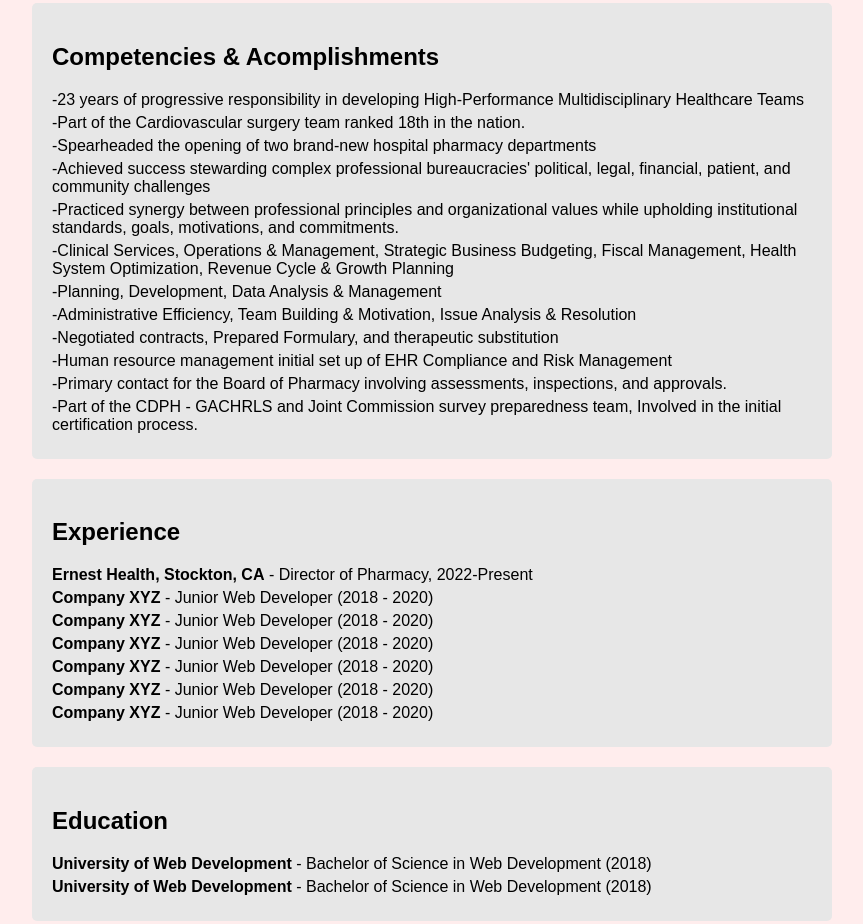
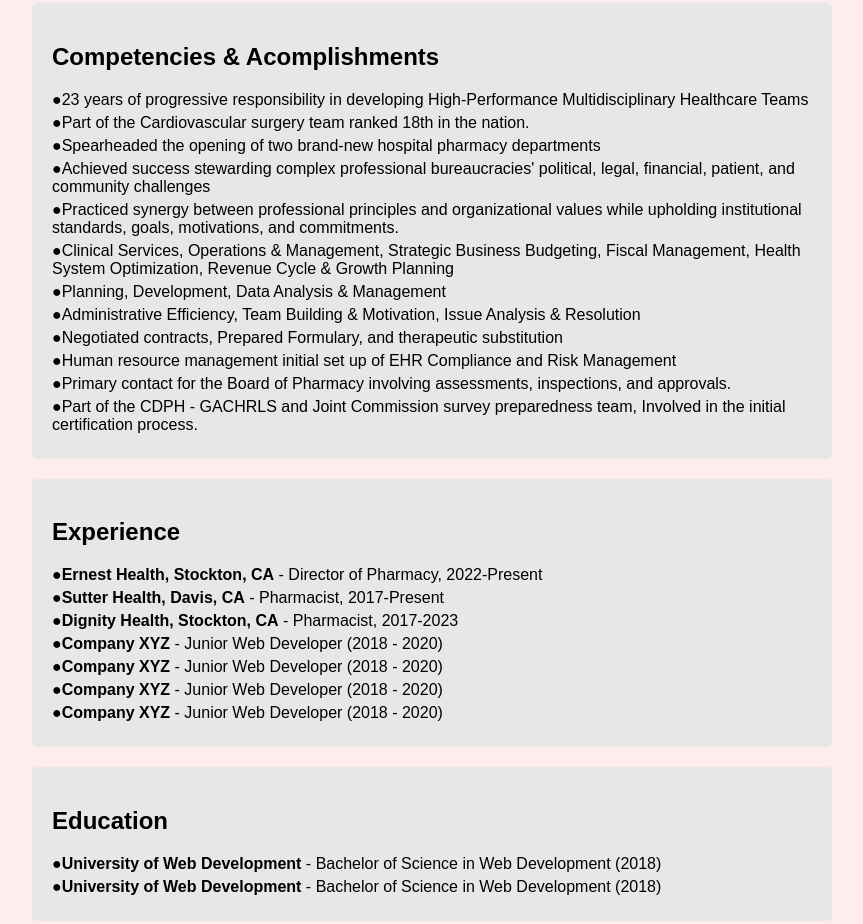
Before and after one commit to dharmair/dharmair.github.io, a plain HTML site: page index.html in a window 1280 px wide. Shown: the part 429-1353 px from the top of the page, without its empty margins (208-1071 px from the left). Drawn offline with Linux system fonts and the light colour scheme.

Commit message:
bulletpoints

```diff
--- a/index.html
+++ b/index.html
@@ -45,35 +45,35 @@
 
         <section class="section">
             <h2>Competencies & Acomplishments</h2>
-            <p>-23 years of progressive responsibility in developing High-Performance Multidisciplinary Healthcare Teams</p>
-            <p>-Part of the Cardiovascular surgery team ranked 18th in the nation.</p>
-            <p>-Spearheaded the opening of two brand-new hospital pharmacy departments</p>
-            <p>-Achieved success stewarding complex professional bureaucracies' political, legal, financial, patient, and community challenges</p>
-            <p>-Practiced synergy between professional principles and organizational values while upholding institutional standards, goals, motivations, and commitments.</p>
-            <p>-Clinical Services, Operations & Management, Strategic Business Budgeting, Fiscal Management, Health System Optimization, Revenue Cycle & Growth Planning</p>
-            <p>-Planning, Development, Data Analysis & Management</p>
-            <p>-Administrative Efficiency, Team Building & Motivation, Issue Analysis & Resolution</p>
-            <p>-Negotiated contracts, Prepared Formulary, and therapeutic substitution</p>
-            <p>-Human resource management initial set up of EHR Compliance and Risk Management</p>
-            <p>-Primary contact for the Board of Pharmacy involving assessments, inspections, and approvals.</p>
-            <p>-Part of the CDPH - GACHRLS and Joint Commission survey preparedness team, Involved in the initial certification process.</p>
+            <p>●23 years of progressive responsibility in developing High-Performance Multidisciplinary Healthcare Teams</p>
+            <p>●Part of the Cardiovascular surgery team ranked 18th in the nation.</p>
+            <p>●Spearheaded the opening of two brand-new hospital pharmacy departments</p>
+            <p>●Achieved success stewarding complex professional bureaucracies' political, legal, financial, patient, and community challenges</p>
+            <p>●Practiced synergy between professional principles and organizational values while upholding institutional standards, goals, motivations, and commitments.</p>
+            <p>●Clinical Services, Operations & Management, Strategic Business Budgeting, Fiscal Management, Health System Optimization, Revenue Cycle & Growth Planning</p>
+            <p>●Planning, Development, Data Analysis & Management</p>
+            <p>●Administrative Efficiency, Team Building & Motivation, Issue Analysis & Resolution</p>
+            <p>●Negotiated contracts, Prepared Formulary, and therapeutic substitution</p>
+            <p>●Human resource management initial set up of EHR Compliance and Risk Management</p>
+            <p>●Primary contact for the Board of Pharmacy involving assessments, inspections, and approvals.</p>
+            <p>●Part of the CDPH - GACHRLS and Joint Commission survey preparedness team, Involved in the initial certification process.</p>
         </section>
 
         <section class="section">
             <h2>Experience</h2>
-            <p><strong>Ernest Health, Stockton, CA</strong> - Director of Pharmacy, 2022-Present</p>
-            <p><strong>Company XYZ</strong> - Junior Web Developer (2018 - 2020)</p>
-            <p><strong>Company XYZ</strong> - Junior Web Developer (2018 - 2020)</p>
-            <p><strong>Company XYZ</strong> - Junior Web Developer (2018 - 2020)</p>
-            <p><strong>Company XYZ</strong> - Junior Web Developer (2018 - 2020)</p>
-            <p><strong>Company XYZ</strong> - Junior Web Developer (2018 - 2020)</p>
-            <p><strong>Company XYZ</strong> - Junior Web Developer (2018 - 2020)</p>
+            <p><strong>●Ernest Health, Stockton, CA</strong> - Director of Pharmacy, 2022-Present</p>
+            <p><strong>●Sutter Health, Davis, CA</strong> - Pharmacist, 2017-Present</p>
+            <p><strong>●Dignity Health, Stockton, CA</strong> - Pharmacist, 2017-2023</p>
+            <p><strong>●Company XYZ</strong> - Junior Web Developer (2018 - 2020)</p>
+            <p><strong>●Company XYZ</strong> - Junior Web Developer (2018 - 2020)</p>
+            <p><strong>●Company XYZ</strong> - Junior Web Developer (2018 - 2020)</p>
+            <p><strong>●Company XYZ</strong> - Junior Web Developer (2018 - 2020)</p>
         </section>
 
         <section class="section">
             <h2>Education</h2>
-            <p><strong>University of Web Development</strong> - Bachelor of Science in Web Development (2018)</p>
-            <p><strong>University of Web Development</strong> - Bachelor of Science in Web Development (2018)</p>
+            <p><strong>●University of Web Development</strong> - Bachelor of Science in Web Development (2018)</p>
+            <p><strong>●University of Web Development</strong> - Bachelor of Science in Web Development (2018)</p>
         </section>
 
         <section class="section">
```
